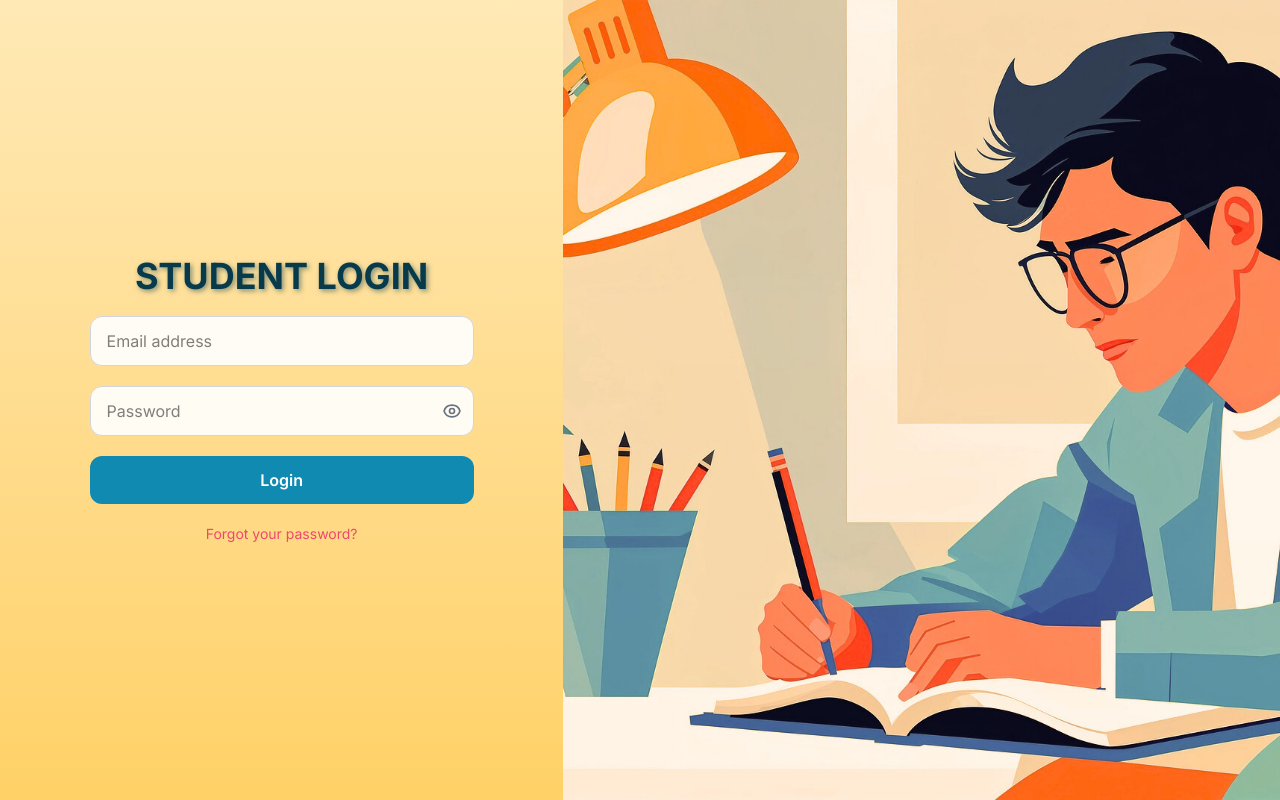
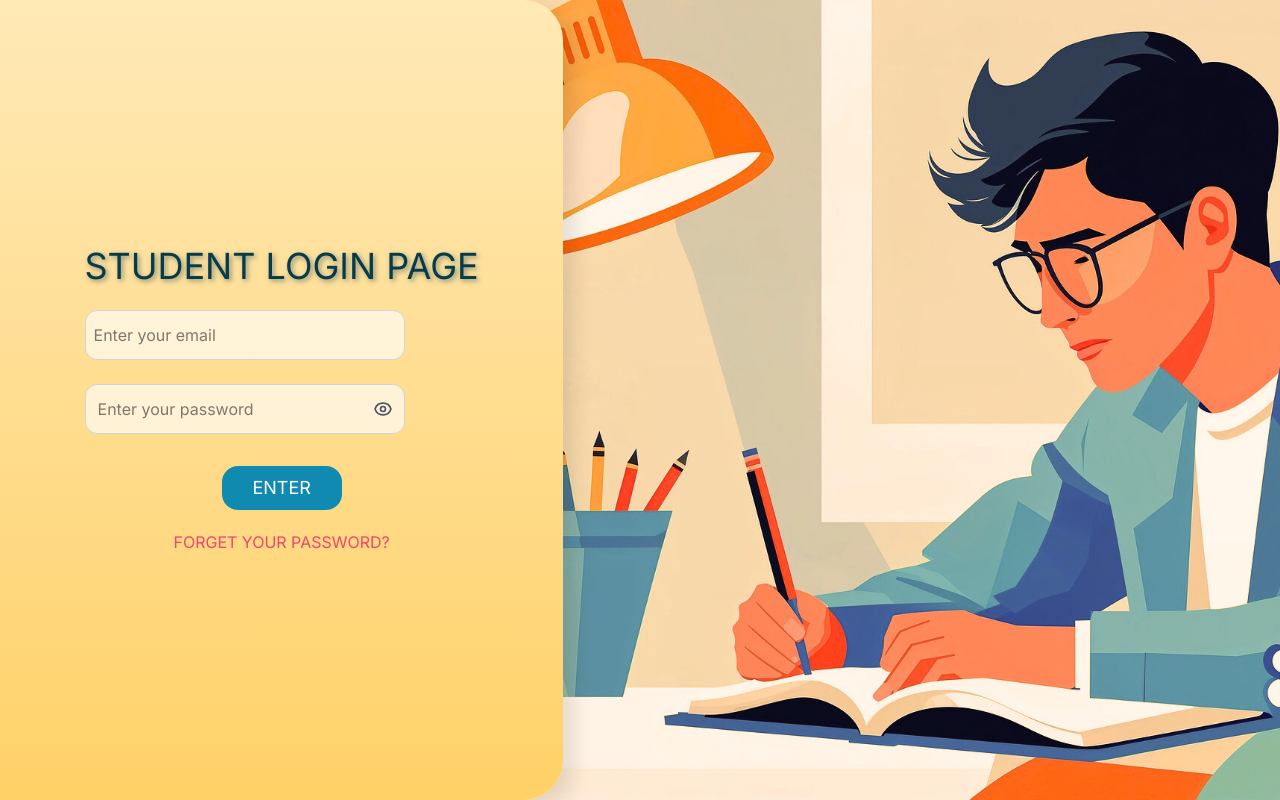
Before and after one commit to GauravVerdhanMaheshwari/College-assigment-portal, a React (Vite) app in the folder frontend/: page /student/login in a window 1280 px wide. Built offline with nearby package versions, Linux system fonts and the light colour scheme.

Commit message:
Revert "feat: enhance LoginPage with password visibility toggle, improved styling, and error handling"
This reverts commit cf8a669d38601c910f95db1d4cfa7f1d635d1717.

```diff
--- a/frontend/src/components/LoginPage.jsx
+++ b/frontend/src/components/LoginPage.jsx
@@ -1,75 +1,16 @@
 import React, { useState, useEffect } from "react";
 import { Link, useNavigate } from "react-router-dom";
 
-/* -------------------- ICONS -------------------- */
-const EyeIcon = () => (
-  <svg
-    xmlns="http://www.w3.org/2000/svg"
-    className="h-5 w-5"
-    fill="none"
-    viewBox="0 0 24 24"
-    stroke="currentColor"
-    strokeWidth={2}
-  >
-    <path
-      strokeLinecap="round"
-      strokeLinejoin="round"
-      d="M2.458 12C3.732 7.943 7.523 5 12 5
-      c4.478 0 8.268 2.943 9.542 7
-      -1.274 4.057-5.064 7-9.542 7
-      -4.477 0-8.268-2.943-9.542-7z"
-    />
-    <path
-      strokeLinecap="round"
-      strokeLinejoin="round"
-      d="M15 12a3 3 0 11-6 0 3 3 0 016 0z"
-    />
-  </svg>
-);
-
-const EyeOffIcon = () => (
-  <svg
-    xmlns="http://www.w3.org/2000/svg"
-    className="h-5 w-5"
-    fill="none"
-    viewBox="0 0 24 24"
-    stroke="currentColor"
-    strokeWidth={2}
-  >
-    <path strokeLinecap="round" strokeLinejoin="round" d="M3 3l18 18" />
-    <path
-      strokeLinecap="round"
-      strokeLinejoin="round"
-      d="M13.875 18.825A10.05 10.05 0 0112 19
-      c-5.523 0-10-4.477-10-10
-      a9.956 9.956 0 012.928-7.071"
-    />
-    <path
-      strokeLinecap="round"
-      strokeLinejoin="round"
-      d="M6.1 6.1A9.956 9.956 0 0112 5
-      c5.523 0 10 4.477 10 10
-      a9.956 9.956 0 01-4.135 8.13"
-    />
-    <path
-      strokeLinecap="round"
-      strokeLinejoin="round"
-      d="M15 12a3 3 0 11-6 0 3 3 0 016 0z"
-    />
-  </svg>
-);
-
-/* -------------------- COMPONENT -------------------- */
 function LoginPage({
-  inputCSS = "",
-  loginSectionCSS = "",
-  buttonCSS = "",
+  inputCSS,
+  loginSectionCSS,
+  buttonCSS,
   imageSrc,
   imageAlt,
-  aLinkCSS = "",
+  aLinkCSS,
   forgetPasswordLink,
   API,
-  h1CSS = "",
+  h1CSS,
   pageAbout,
   redirectLink,
 }) {
@@ -77,11 +18,11 @@ function LoginPage({
   const [password, setPassword] = useState("");
   const [loginError, setLoginError] = useState("");
   const [showPassword, setShowPassword] = useState(false);
-
   const navigate = useNavigate();
+  // sessionStorage.setItem("user", JSON.stringify({}));
 
   useEffect(() => {
-    document.title = `${pageAbout} Login`;
+    document.title = `${pageAbout} Login Page`;
   }, [pageAbout]);
 
   const handleSubmit = async (e) => {
@@ -94,103 +35,134 @@ function LoginPage({
       });
 
       if (!response.ok) {
-        const err = await response.json().catch(() => ({}));
-        throw new Error(err.message || "Invalid credentials");
+        const errorData = await response.json().catch(() => ({}));
+        throw new Error(errorData.message || "Invalid credentials");
       }
 
       const data = await response.json();
       sessionStorage.setItem("user", JSON.stringify(data));
 
+      setEmail("");
+      setPassword("");
+      setLoginError("");
       navigate(redirectLink);
-    } catch (err) {
-      setLoginError(err.message || "Something went wrong");
+    } catch (error) {
+      console.error("Login error:", error);
+      setLoginError(error.message || "Something went wrong!");
     }
   };
 
   return (
-    <div className="min-h-screen flex">
-      {/* -------- LEFT LOGIN SECTION -------- */}
+    <div className="flex flex-row align-middle justify-center">
       <div
-        className={`w-full md:w-[44vw] flex items-center justify-center
-        bg-gradient-to-b ${loginSectionCSS}
-        px-6 md:px-0`}
+        className={`w-[44vw] h-[100vh] flex absolute left-0 items-center justify-center bg-gradient-to-b ${loginSectionCSS} rounded-r-[40px] shadow-[10px_10px_20px_1px_rgba(0,_0,_0,_0.1)]`}
       >
-        <form
-          onSubmit={handleSubmit}
-          className="w-full max-w-sm flex flex-col gap-5"
-        >
-          <h1 className={`text-4xl text-center font-bold ${h1CSS}`}>
-            {pageAbout.toUpperCase()} LOGIN
+        <form onSubmit={handleSubmit} className="flex flex-col">
+          <h1 className={`text-4xl text-center ${h1CSS} mb-6`}>
+            {pageAbout.toUpperCase()} LOGIN PAGE
           </h1>
 
-          {/* Email */}
           <input
             type="email"
-            placeholder="Email address"
-            className={`py-3 px-4 rounded-xl border border-gray-300
-            bg-white/90 backdrop-blur-sm
-            focus:outline-none focus:ring-2 focus:ring-blue-400
-            transition-all ${inputCSS}`}
+            placeholder="Enter your email"
+            className={`mb-6 py-3 px-2 w-80 rounded-xl border border-gray-300 bg-[#ffffffa1] focus:outline-none focus:shadow-[7px_7px_8px_1px_rgba(_0,_0,_0,_0.3)] transition-all duration-300 ease-in-out${inputCSS}`}
             value={email}
             onChange={(e) => setEmail(e.target.value)}
             required
           />
 
-          {/* Password */}
-          <div className="relative">
+          <div className="mb-4 flex flex-row">
+            <div className="mb-4 relative w-80">
               <input
                 type={showPassword ? "text" : "password"}
-              placeholder="Password"
-              className={`py-3 px-4 pr-12 w-full rounded-xl border border-gray-300
-              bg-white/90 backdrop-blur-sm
-              focus:outline-none focus:ring-2 focus:ring-blue-400
-              transition-all ${inputCSS}`}
+                placeholder="Enter your password"
+                className={`py-3 px-3 pr-12 w-full rounded-xl border border-gray-300 bg-[#ffffffa1]
+      focus:outline-none focus:shadow-[7px_7px_8px_1px_rgba(0,0,0,0.3)]
+      transition-all duration-300 ease-in-out ${inputCSS}`}
                 value={password}
                 onChange={(e) => setPassword(e.target.value)}
                 required
               />
 
+              {/* Show / Hide Button */}
               <button
                 type="button"
                 onClick={() => setShowPassword((prev) => !prev)}
                 className="absolute right-3 top-1/2 -translate-y-1/2
-              text-gray-500 hover:text-blue-600 transition"
+      text-gray-600 hover:text-blue-600 transition-colors duration-200 cursor-pointer"
               >
-              {showPassword ? <EyeOffIcon /> : <EyeIcon />}
+                {showPassword ? (
+                  /* Eye Off Icon */
+                  <svg
+                    xmlns="http://www.w3.org/2000/svg"
+                    className="h-5 w-5"
+                    fill="none"
+                    viewBox="0 0 24 24"
+                    stroke="currentColor"
+                    strokeWidth={2}
+                  >
+                    <path
+                      strokeLinecap="round"
+                      strokeLinejoin="round"
+                      d="M13.875 18.825A10.05 10.05 0 0112 19c-5.523 0-10-4.477-10-10a9.956 9.956 0 012.928-7.071M6.1 6.1A9.956 9.956 0 0112 5c5.523 0 10 4.477 10 10a9.956 9.956 0 01-4.135 8.13M15 12a3 3 0 11-6 0 3 3 0 016 0z"
+                    />
+                    <path
+                      strokeLinecap="round"
+                      strokeLinejoin="round"
+                      d="M3 3l18 18"
+                    />
+                  </svg>
+                ) : (
+                  /* Eye Icon */
+                  <svg
+                    xmlns="http://www.w3.org/2000/svg"
+                    className="h-5 w-5"
+                    fill="none"
+                    viewBox="0 0 24 24"
+                    stroke="currentColor"
+                    strokeWidth={2}
+                  >
+                    <path
+                      strokeLinecap="round"
+                      strokeLinejoin="round"
+                      d="M15 12a3 3 0 11-6 0 3 3 0 016 0z"
+                    />
+                    <path
+                      strokeLinecap="round"
+                      strokeLinejoin="round"
+                      d="M2.458 12C3.732 7.943 7.523 5 12 5c4.478 0 8.268 2.943 9.542 7-1.274 4.057-5.064 7-9.542 7-4.477 0-8.268-2.943-9.542-7z"
+                    />
+                  </svg>
+                )}
               </button>
             </div>
+          </div>
 
-          {/* Error */}
+          <button
+            type="submit"
+            className={`w-30 text-lg mb-2 mx-auto text-white py-2 px-3 rounded-2xl hover:rounded-3xl transition-all duration-300 cursor-pointer ease-in-out ${buttonCSS}`}
+          >
+            ENTER
+          </button>
+
           {loginError && (
-            <p className="text-red-500 text-sm text-center">{loginError}</p>
+            <p className="text-red-500 text-center mt-2">{loginError}</p>
           )}
 
-          {/* Button */}
-          <button
-            type="submit"
-            className={`w-full py-3 rounded-xl text-white font-semibold
-            hover:scale-[1.03] active:scale-[0.97]
-            transition-transform duration-200 ${buttonCSS}`}
-          >
-            Login
-          </button>
-
-          {/* Forget password */}
           <Link
             to={forgetPasswordLink}
-            className={`text-center text-sm hover:underline ${aLinkCSS}`}
+            className={`text-center ${aLinkCSS} mt-3 hover:underline transition-all`}
           >
-            Forgot your password?
+            FORGET YOUR PASSWORD?
           </Link>
         </form>
       </div>
 
-      {/* -------- RIGHT IMAGE SECTION -------- */}
-      <div className="hidden md:block w-[56vw]">
+      <div className="h-[100vh] absolute -z-1 right-0 w-[60vw]">
         <img
           src={imageSrc}
           alt={imageAlt}
-          className="h-screen w-full object-cover"
+          className="h-full w-full object-cover"
         />
       </div>
     </div>
```
Lines whose indentation alone changed are shown as unchanged.
